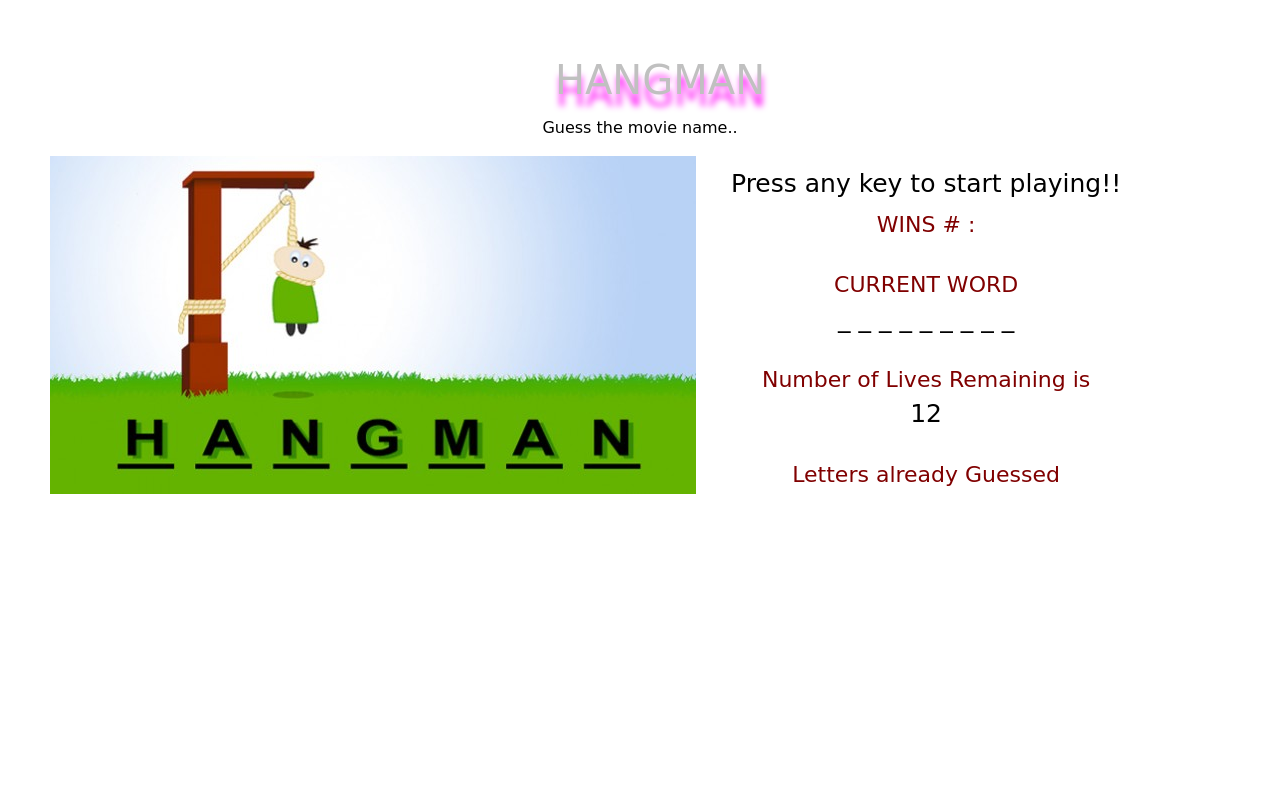
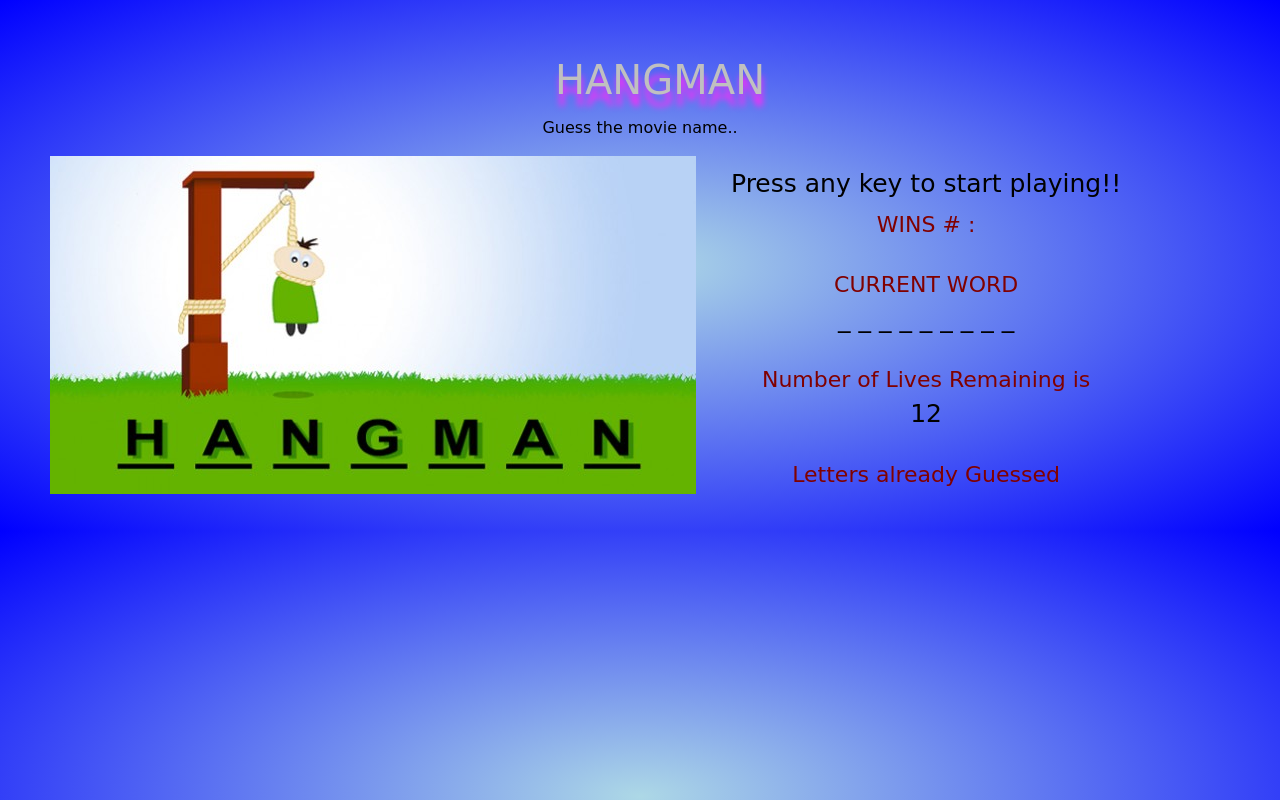
Before and after one commit to NVK2016/Word-Guess-Game, a plain HTML site: page index.html in a window 1280 px wide. Drawn offline with Linux system fonts and the light colour scheme; a web font is replaced by a local one.

Commit message:
Added gradient background color

```diff
--- a/assets/css/style.css
+++ b/assets/css/style.css
@@ -46,3 +46,14 @@ p {
     margin: 10px;
     /* position: fixed; */
 }
+
+/* Gradient background  */
+body  {
+    height: 100px;
+    /* background-color: red; */
+    background-image:
+      radial-gradient(
+        lightblue,
+        blue
+      );
+  }
```
